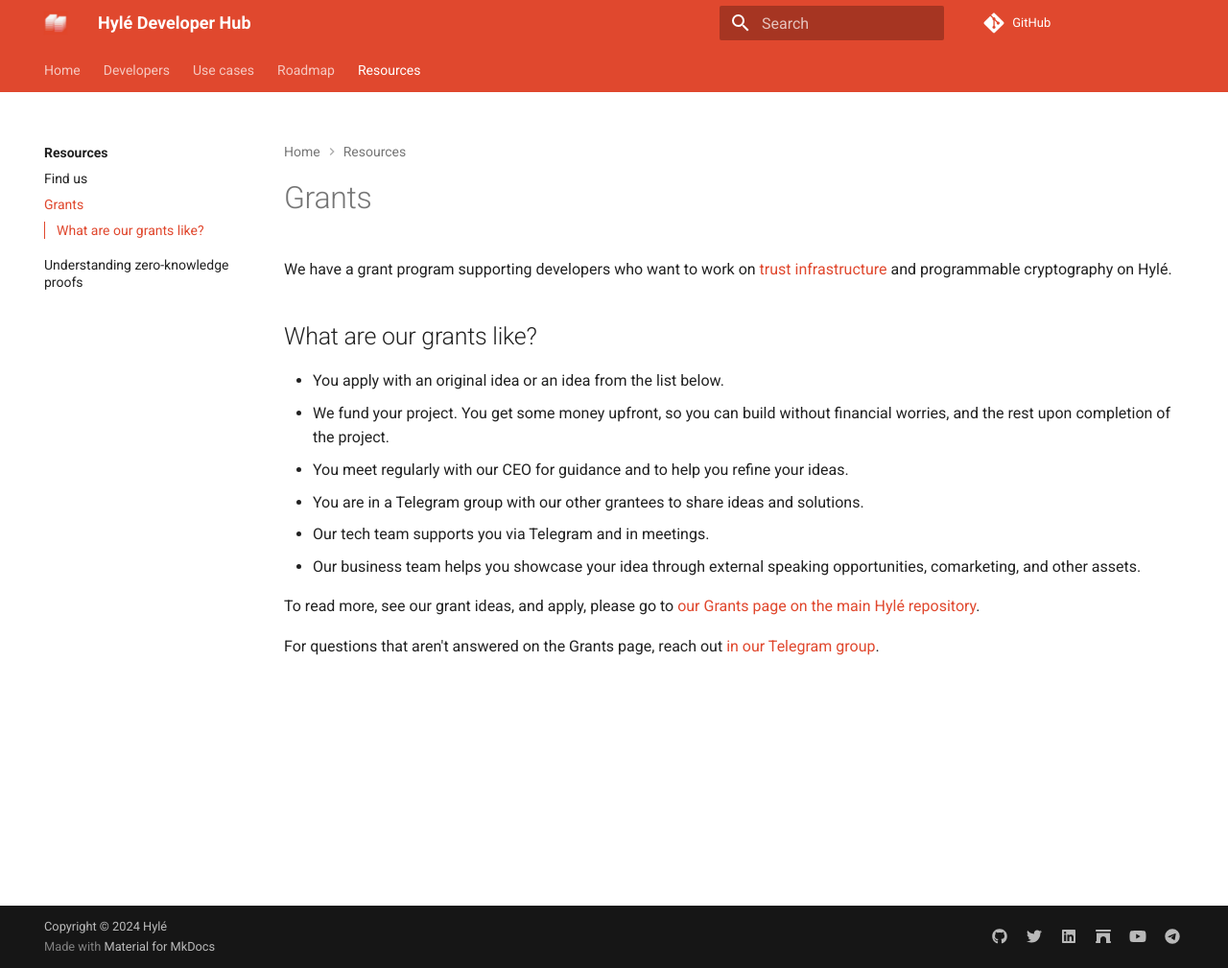
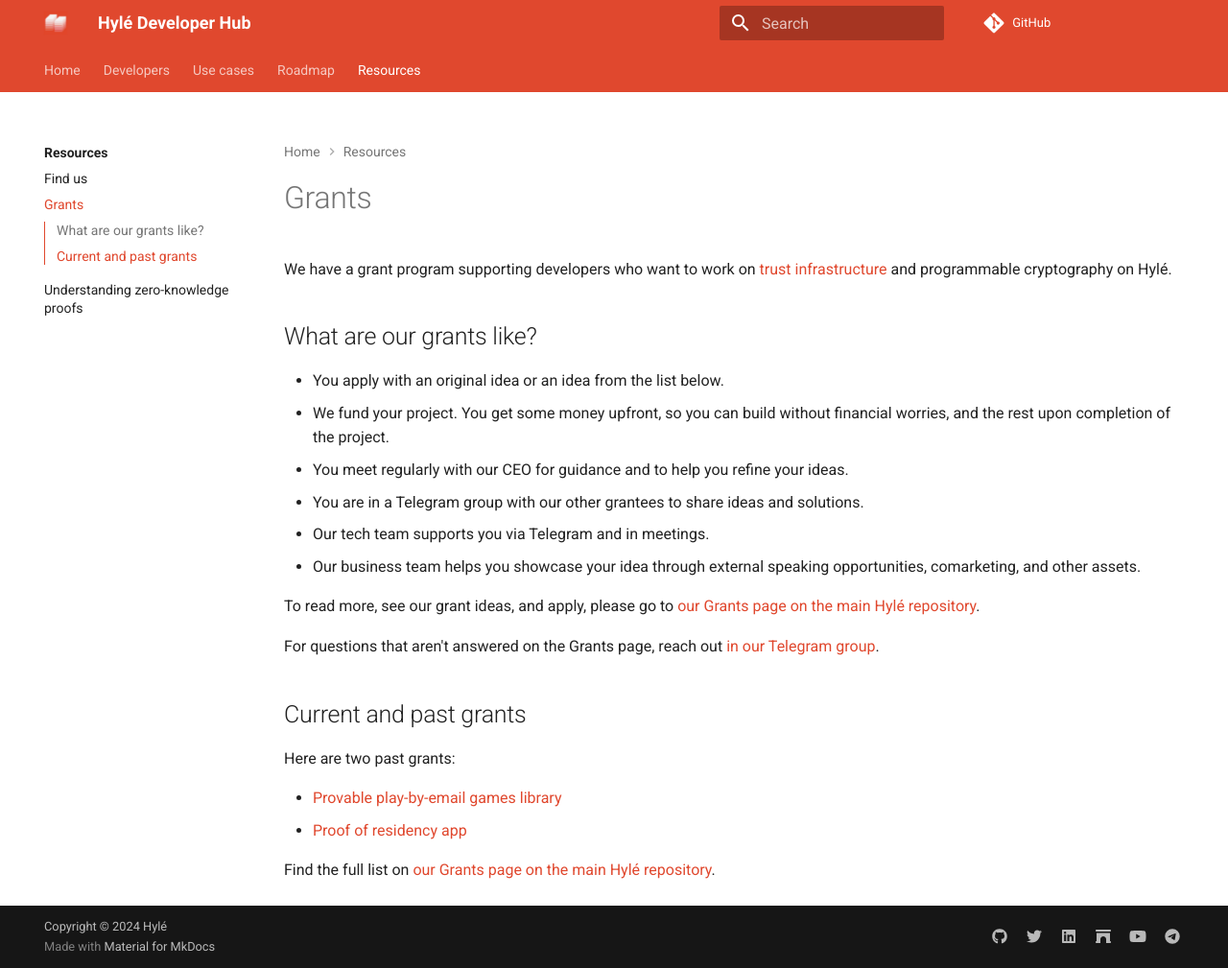
Before and after one commit to Hyle-org/devhub-hyle, an MkDocs documentation site: the page built from docs/resources/grants.md, in a window 1280 px wide and 1009 px high. Shown: the whole window at 96% size. Built offline with MkDocs 1.6.1 and Material for MkDocs 9.7.7, drawn with Linux system fonts in a browser that asks for light colours; comment, search, counter and statistics services are not loaded.

Commit message:
add 2 grant examples

```diff
--- a/docs/resources/grants.md
+++ b/docs/resources/grants.md
@@ -16,3 +16,12 @@ We have a grant program supporting developers who want to work on [trust infrast
 To read more, see our grant ideas, and apply, please go to [our Grants page on the main Hylé repository](https://github.com/Hyle-org/hyle/blob/main/GRANTS.md).
 
 For questions that aren't answered on the Grants page, reach out [in our Telegram group](https://t.me/hyle_org).
+
+## Current and past grants
+
+Here are two past grants:
+
+- [Provable play-by-email games library](https://github.com/MatteoMer/provable-email-game-engine)
+- [Proof of residency app](https://github.com/rutefig/proof-of-residency)
+
+Find the full list on [our Grants page on the main Hylé repository](https://github.com/Hyle-org/hyle/blob/main/GRANTS.md).
```
